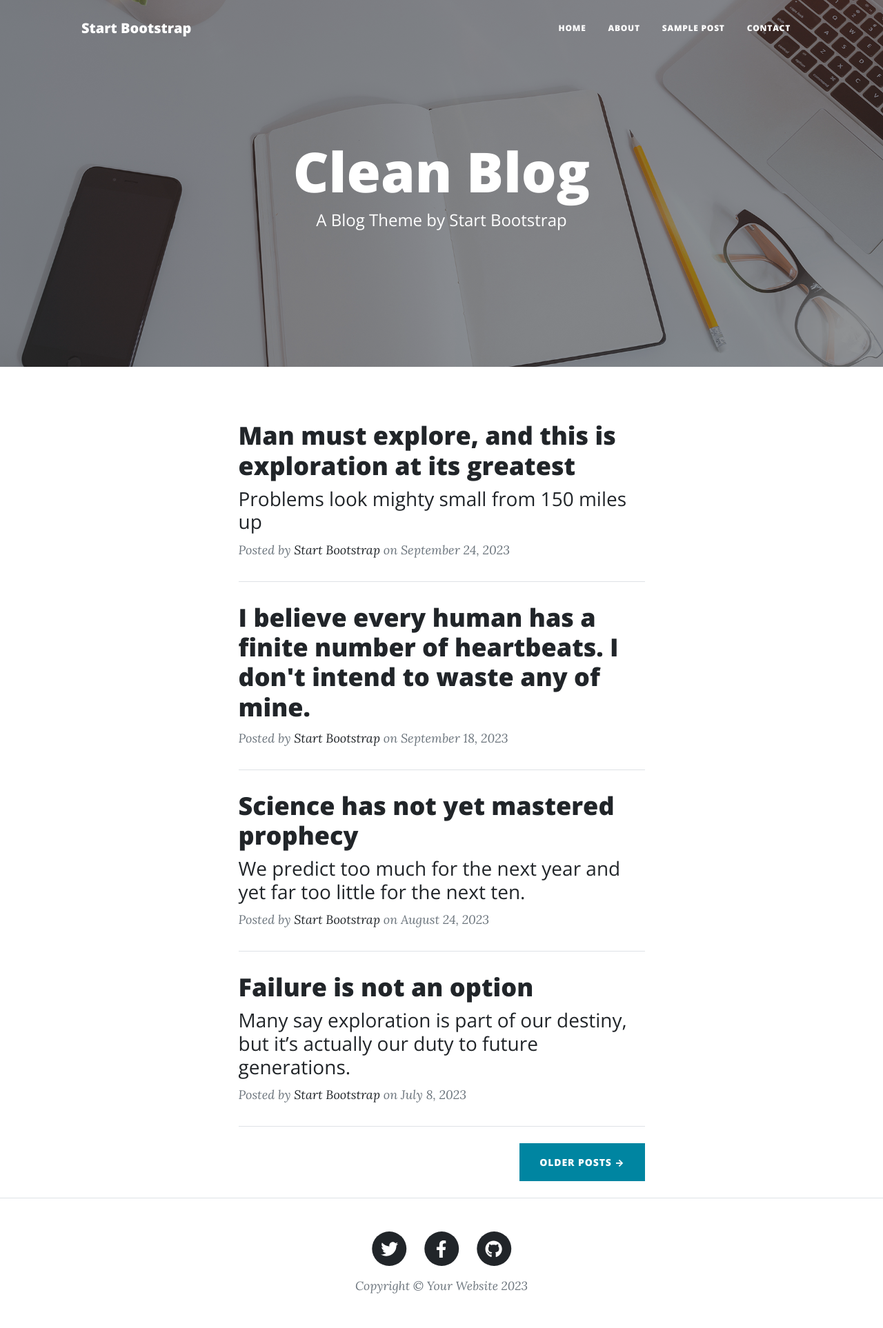
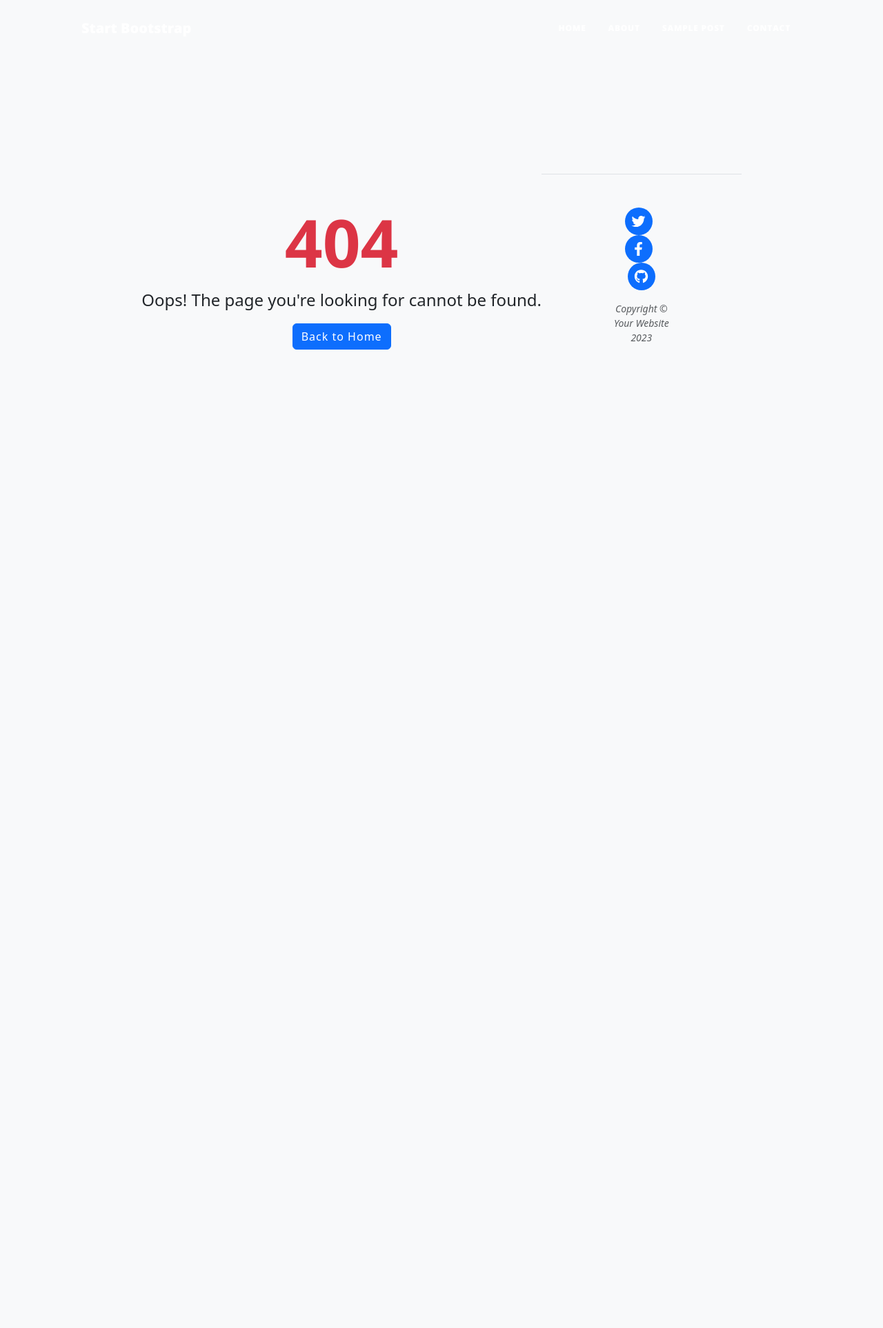
Before and after one commit to ahmedsaadx/blog_system_project, a PHP site: page /index.php?page=404 in a window 1280 px wide. Shown: the whole page at 69% size. After the commit the page ends 507 px from the top, so only its background shows below. Run offline with PHP 8.4, Linux system fonts and the light colour scheme; some libraries are stand-ins or nearby versions.

Commit message:
add simple route and 404.php

```diff
--- a/index.php
+++ b/index.php
@@ -1,84 +1,27 @@
 <?php
+session_start();
+require_once('models/connector/handler.php');
 require_once('assets/header.php');
+$page = isset($_GET['page']) ? htmlspecialchars($_GET['page']) : 'home';
+try {
 
-?>
-        <!-- Page Header-->
-        <header class="masthead" style="background-image: url('assets/img/home-bg.jpg')">
-            <div class="container position-relative px-4 px-lg-5">
-                <div class="row gx-4 gx-lg-5 justify-content-center">
-                    <div class="col-md-10 col-lg-8 col-xl-7">
-                        <div class="site-heading">
-                            <h1>Clean Blog</h1>
-                            <span class="subheading">A Blog Theme by Start Bootstrap</span>
-                        </div>
-                    </div>
-                </div>
-            </div>
-        </header>
-        <!-- Main Content-->
-        <div class="container px-4 px-lg-5">
-            <div class="row gx-4 gx-lg-5 justify-content-center">
-                <div class="col-md-10 col-lg-8 col-xl-7">
-                    <!-- Post preview-->
-                    <div class="post-preview">
-                        <a href="post.html">
-                            <h2 class="post-title">Man must explore, and this is exploration at its greatest</h2>
-                            <h3 class="post-subtitle">Problems look mighty small from 150 miles up</h3>
-                        </a>
-                        <p class="post-meta">
-                            Posted by
-                            <a href="#!">Start Bootstrap</a>
-                            on September 24, 2023
-                        </p>
-                    </div>
-                    <!-- Divider-->
-                    <hr class="my-4" />
-                    <!-- Post preview-->
-                    <div class="post-preview">
-                        <a href="post.html"><h2 class="post-title">I believe every human has a finite number of heartbeats. I don't intend to waste any of mine.</h2></a>
-                        <p class="post-meta">
-                            Posted by
-                            <a href="#!">Start Bootstrap</a>
-                            on September 18, 2023
-                        </p>
-                    </div>
-                    <!-- Divider-->
-                    <hr class="my-4" />
-                    <!-- Post preview-->
-                    <div class="post-preview">
-                        <a href="post.html">
-                            <h2 class="post-title">Science has not yet mastered prophecy</h2>
-                            <h3 class="post-subtitle">We predict too much for the next year and yet far too little for the next ten.</h3>
-                        </a>
-                        <p class="post-meta">
-                            Posted by
-                            <a href="#!">Start Bootstrap</a>
-                            on August 24, 2023
-                        </p>
-                    </div>
-                    <!-- Divider-->
-                    <hr class="my-4" />
-                    <!-- Post preview-->
-                    <div class="post-preview">
-                        <a href="post.html">
-                            <h2 class="post-title">Failure is not an option</h2>
-                            <h3 class="post-subtitle">Many say exploration is part of our destiny, but it’s actually our duty to future generations.</h3>
-                        </a>
-                        <p class="post-meta">
-                            Posted by
-                            <a href="#!">Start Bootstrap</a>
-                            on July 8, 2023
-                        </p>
-                    </div>
-                    <!-- Divider-->
-                    <hr class="my-4" />
-                    <!-- Pager-->
-                    <div class="d-flex justify-content-end mb-4"><a class="btn btn-primary text-uppercase" href="#!">Older Posts →</a></div>
-                </div>
-            </div>
-        </div>
-        <!-- Footer-->
-<?php
+    $valid_pages = [
+        'home' => 'views/home.php',
+        'about' => 'views/about.php',
+        'post' => 'views/post.php',
+        'contact' => 'views/contact.php',
+        'login' => 'views/login.php',
+        'signup' => 'views/signup.php',
+    ];
+
+    if (array_key_exists($page, $valid_pages)) {
+        include $valid_pages[$page];
+    } else {
+        throw new Exception('Page not found');
+    }
+} catch (Throwable $e) {
+    include 'views/404.php';
+}
+
+
 require_once('assets/footer.php');
-
-?>
--- /dev/null
+++ b/views/404.php
@@ -0,0 +1,40 @@
+<!DOCTYPE html>
+<html lang="en">
+<head>
+    <meta charset="UTF-8">
+    <meta name="viewport" content="width=device-width, initial-scale=1.0">
+    <meta http-equiv="X-UA-Compatible" content="IE=edge">
+    <title>404 - Page Not Found</title>
+    <link href="https://cdn.jsdelivr.net/npm/bootstrap@5.3.0-alpha1/dist/css/bootstrap.min.css" rel="stylesheet">
+    <style>
+        body {
+            display: flex;
+            justify-content: center;
+            align-items: center;
+            height: 100vh;
+            background-color: #f8f9fa;
+        }
+        .error-container {
+            text-align: center;
+        }
+        .error-code {
+            font-size: 6rem;
+            font-weight: bold;
+            color: #dc3545;
+        }
+        .error-message {
+            font-size: 1.5rem;
+            margin-bottom: 1rem;
+        }
+        .home-link {
+            text-decoration: none;
+            color: white;
+        }
+    </style>
+</head>
+<body>
+    <div class="error-container">
+        <h1 class="error-code">404</h1>
+        <p class="error-message">Oops! The page you're looking for cannot be found.</p>
+        <a href="index.php?page=home" class="btn btn-primary home-link">Back to Home</a>
+    </div>
```
